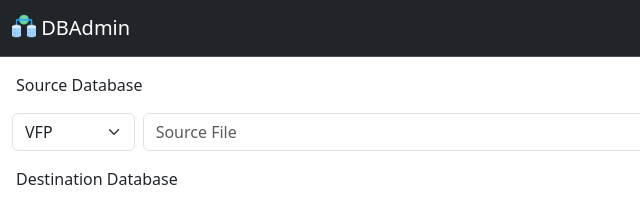
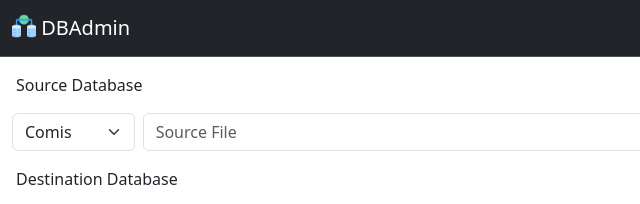
Before and after one commit to rsoft-in/dbadmin2, an Electron app: page index.html in a window 800 px wide. Shown: the top 204 px of the page, 0-640 px from the left. Drawn offline with nearby package versions, Linux system fonts and the light colour scheme; no server answers.

Commit message:
md3 project data import settings

```diff
--- a/index.html
+++ b/index.html
@@ -50,8 +50,8 @@
             <div class="row g-2">
                 <div class="col-2">
                     <select id="source-type" class="form-select">
-                        <option value="vfp">VFP</option>
-                        <option value="accdb">Access</option>
+                        <option value="comis">Comis</option>
+                        <option value="md">MD3</option>
                     </select>
                 </div>
                 <div class="col-10">
```
Also changed, not shown: res/md3.json (renamed from res/vfp.json).
